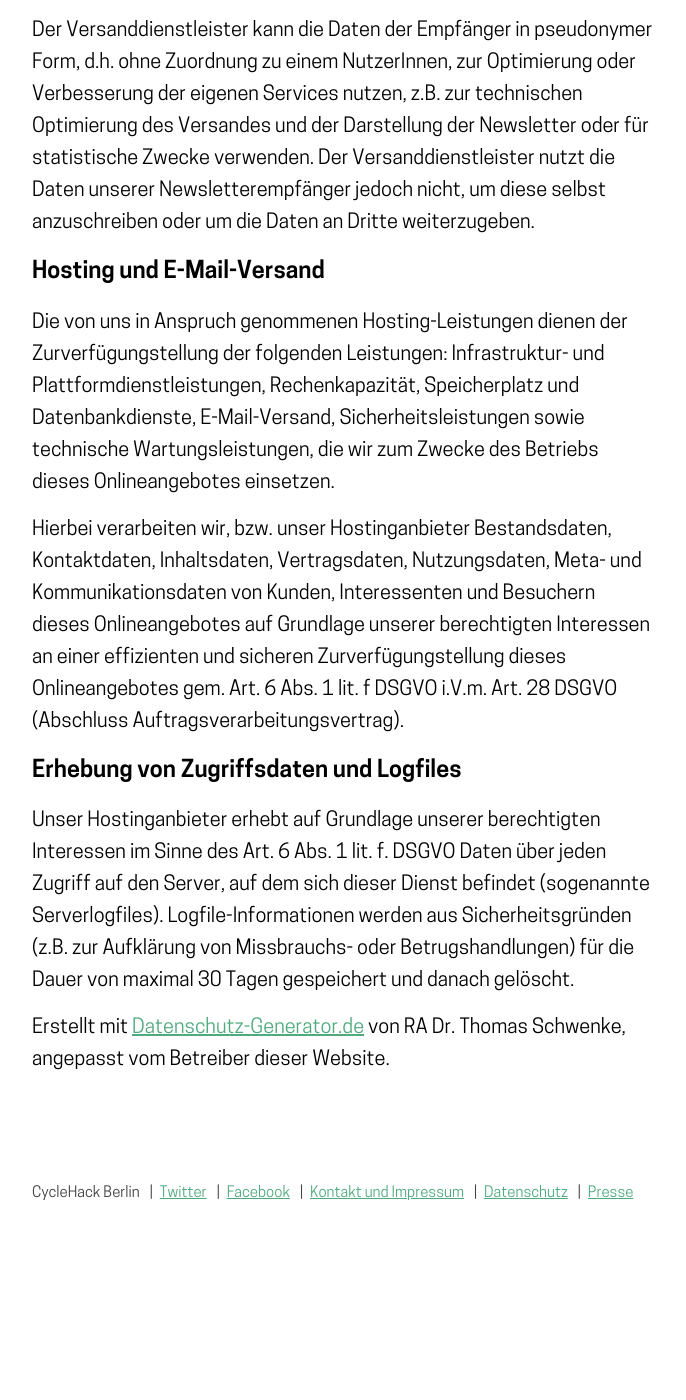
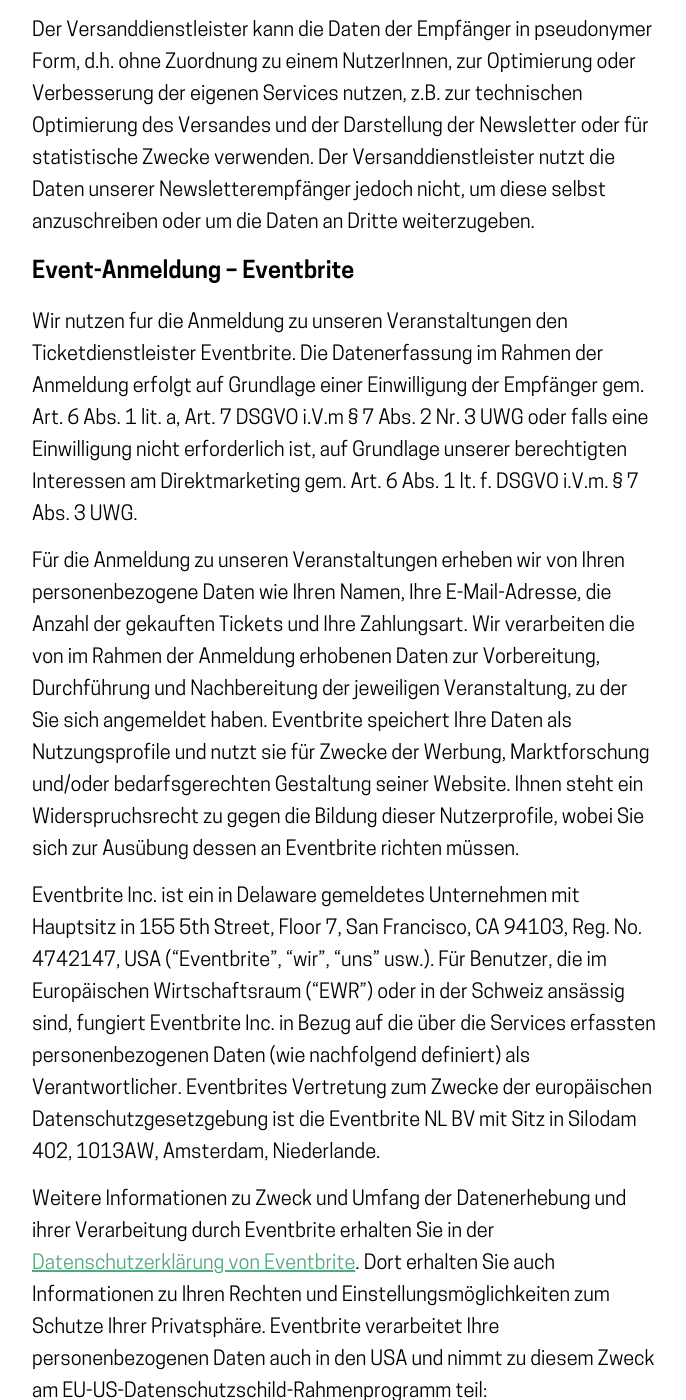
Before and after one commit to sjockers/cyclehackberlin.de, a Jekyll site: the page built from datenschutz.md, in a window 1280 px wide and 1400 px high, scrolled down 10291 px. Shown: the whole window, without its empty margins (68-754 px from the left). Built offline with Jekyll 4.4.1, drawn with Linux system fonts in a browser that asks for light colours; our own code applies the rules of GitHub Pages for plain Markdown files; before the commit the page ends 11527 px from its top, so only the background shows below that; some of the changed text lies outside the part shown.

Commit message:
Add privacy statement about eventbrite

```diff
--- a/datenschutz.md
+++ b/datenschutz.md
@@ -132,6 +132,16 @@
 
 Der Versanddienstleister kann die Daten der Empfänger in pseudonymer Form, d.h. ohne Zuordnung zu einem NutzerInnen, zur Optimierung oder Verbesserung der eigenen Services nutzen, z.B. zur technischen Optimierung des Versandes und der Darstellung der Newsletter oder für statistische Zwecke verwenden. Der Versanddienstleister nutzt die Daten unserer Newsletterempfänger jedoch nicht, um diese selbst anzuschreiben oder um die Daten an Dritte weiterzugeben.
 
+### Event-Anmeldung – Eventbrite
+
+Wir nutzen fur die Anmeldung zu unseren Veranstaltungen den Ticketdienstleister Eventbrite. Die Datenerfassung im Rahmen der Anmeldung erfolgt auf Grundlage einer Einwilligung der Empfänger gem. Art. 6 Abs. 1 lit. a, Art. 7 DSGVO i.V.m § 7 Abs. 2 Nr. 3 UWG oder falls eine Einwilligung nicht erforderlich ist, auf Grundlage unserer berechtigten Interessen am Direktmarketing gem. Art. 6 Abs. 1 lt. f. DSGVO i.V.m. § 7 Abs. 3 UWG.
+
+Für die Anmeldung zu unseren Veranstaltungen erheben wir von Ihren personenbezogene Daten wie Ihren Namen, Ihre E-Mail-Adresse, die Anzahl der gekauften Tickets und Ihre Zahlungsart. Wir verarbeiten die von im Rahmen der Anmeldung erhobenen Daten zur Vorbereitung, Durchführung und Nachbereitung der jeweiligen Veranstaltung, zu der Sie sich angemeldet haben. Eventbrite speichert Ihre Daten als Nutzungsprofile und nutzt sie für Zwecke der Werbung, Marktforschung und/oder bedarfsgerechten Gestaltung seiner Website. Ihnen steht ein Widerspruchsrecht zu gegen die Bildung dieser Nutzerprofile, wobei Sie sich zur Ausübung dessen an Eventbrite richten müssen.
+
+Eventbrite Inc. ist ein in Delaware gemeldetes Unternehmen mit Hauptsitz in 155 5th Street, Floor 7, San Francisco, CA 94103, Reg. No. 4742147, USA ("Eventbrite", "wir", "uns" usw.). Für Benutzer, die im Europäischen Wirtschaftsraum ("EWR") oder in der Schweiz ansässig sind, fungiert Eventbrite Inc. in Bezug auf die über die Services erfassten personenbezogenen Daten (wie nachfolgend definiert) als Verantwortlicher. Eventbrites Vertretung zum Zwecke der europäischen Datenschutzgesetzgebung ist die Eventbrite NL BV mit Sitz in Silodam 402, 1013AW, Amsterdam, Niederlande.
+
+Weitere Informationen zu Zweck und Umfang der Datenerhebung und ihrer Verarbeitung durch Eventbrite erhalten Sie in der  [Datenschutzerklärung von Eventbrite]( https://www.eventbrite.de/support/articles/de/Troubleshooting/datenschutzrichtlinien-von-eventbrite?lg=de). Dort erhalten Sie auch Informationen zu Ihren Rechten und Einstellungsmöglichkeiten zum Schutze Ihrer Privatsphäre. Eventbrite verarbeitet Ihre personenbezogenen Daten auch in den USA und nimmt zu diesem Zweck am EU-US-Datenschutzschild-Rahmenprogramm teil: https://www.privacyshield.gov/EU-US-Framework.
+
 ### Hosting und E-Mail-Versand
 
 Die von uns in Anspruch genommenen Hosting-Leistungen dienen der Zurverfügungstellung der folgenden Leistungen: Infrastruktur- und Plattformdienstleistungen, Rechenkapazität, Speicherplatz und Datenbankdienste, E-Mail-Versand, Sicherheitsleistungen sowie technische Wartungsleistungen, die wir zum Zwecke des Betriebs dieses Onlineangebotes einsetzen.
```
